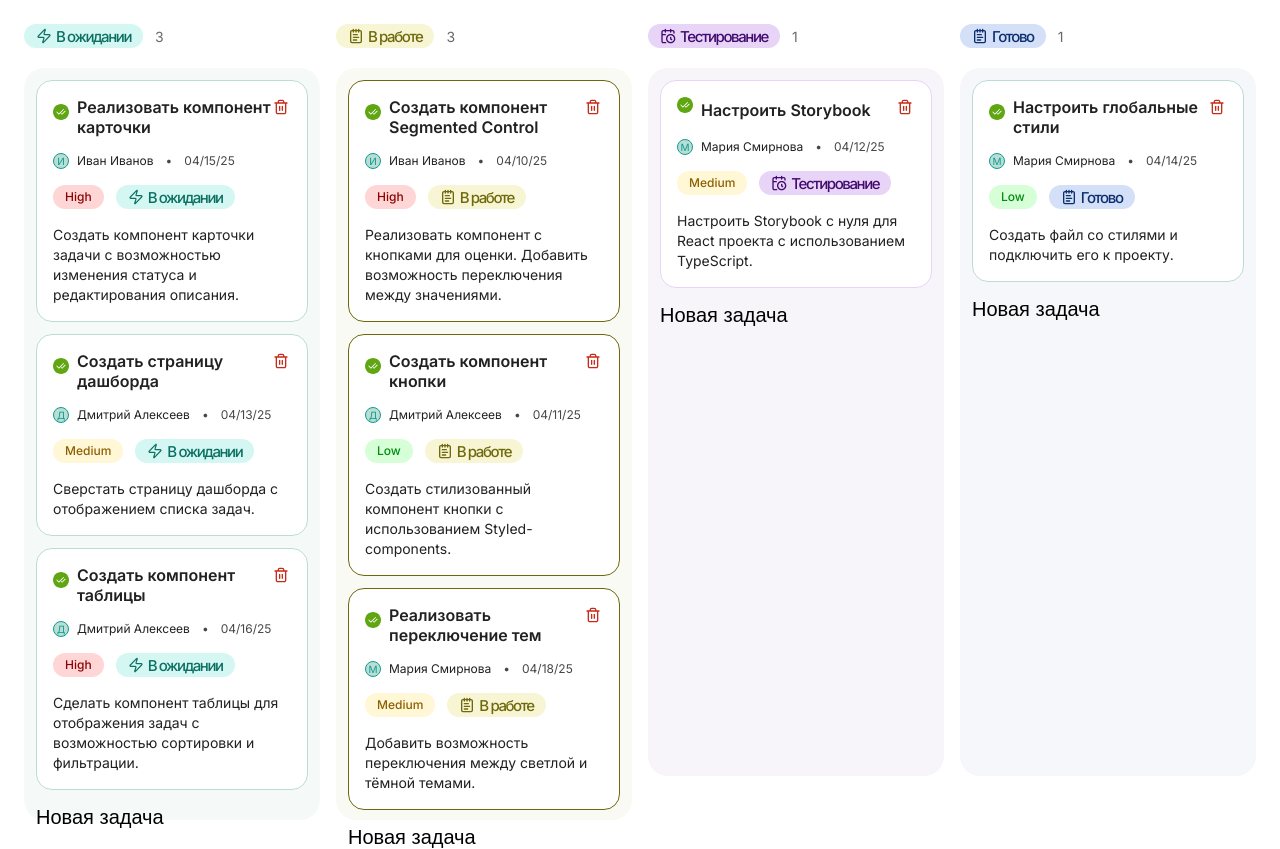
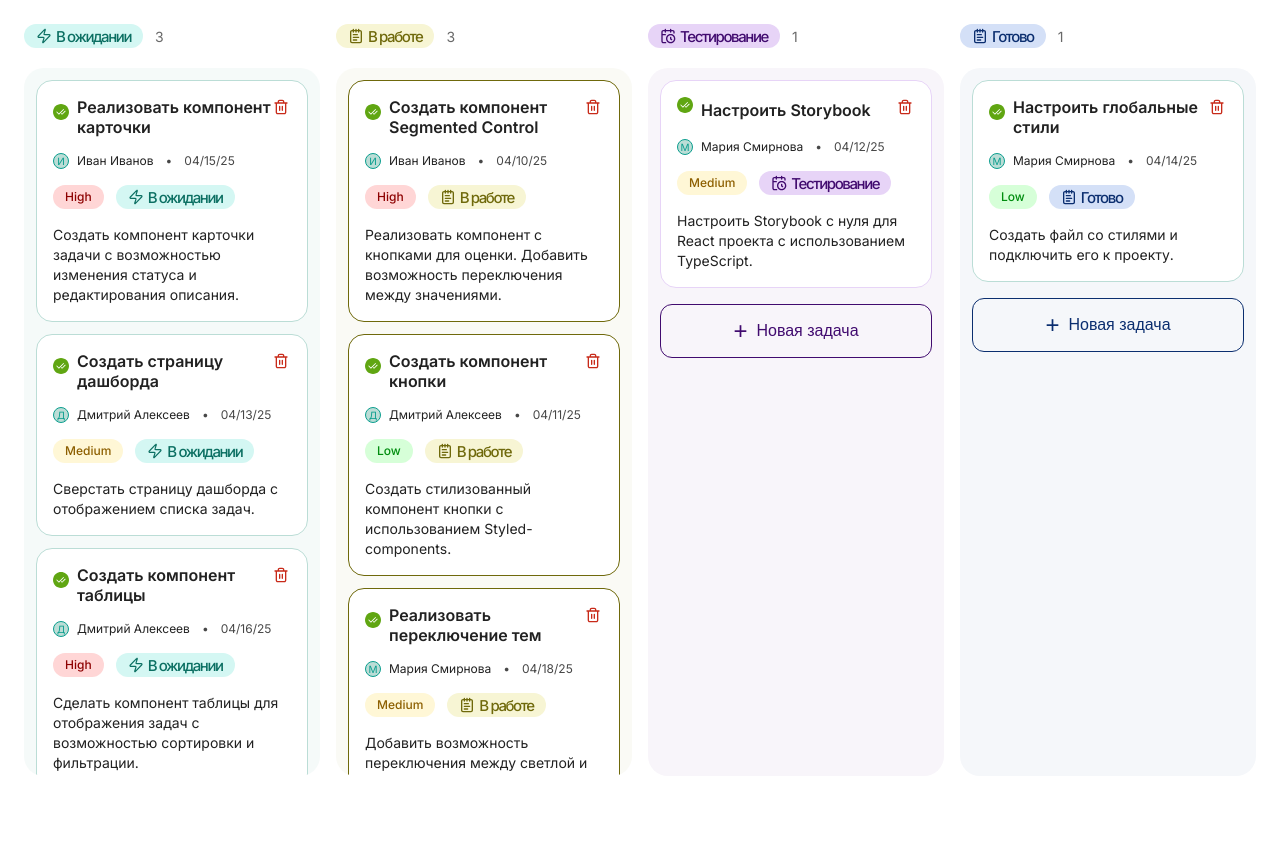
Before and after one commit to nomadcharm/kanban-board, a React (Vite) app: page / in a window 1280 px wide. After the commit the page ends 800 px from the top, so only its background shows below. Built offline with nearby package versions, Linux system fonts and the light colour scheme; a web font is replaced by a local one.

Commit message:
add task button styled

```diff
--- /dev/null
+++ b/src/components/AddButton/AddButton.tsx
@@ -0,0 +1,64 @@
+import { FC } from "react";
+import styled from "styled-components";
+
+interface AddButtonProps {
+  id: number;
+}
+
+const AddButton: FC<AddButtonProps> = ({ id }) => {
+
+  return (
+    <AddTaskButton id={id}>
+      <span> + </span>
+      <span>Новая задача</span>
+    </AddTaskButton>
+  )
+}
+
+const AddTaskButton = styled.button<{ id: number }>`
+  display: flex;
+  align-items: center;
+  justify-content: center;
+  gap: 9px;
+  padding: 14px;
+  width: 100%;
+  border: 1px solid;
+  border-radius: 12px;
+  border-color: ${({ id }) => {
+    switch (id) {
+      case 0:
+        return "var(--clr-atoll)";
+      case 1:
+        return "var(--clr-spicy-mustard)";
+      case 2:
+        return "var(--clr-deep-sapphire)";
+      case 3:
+        return "var(--clr-windsor)";
+      default:
+        return "";
+    }
+  }};
+  font-weight: 500;
+  font-size: 16px;
+  line-height: 24px;
+  color: ${({ id }) => {
+    switch (id) {
+      case 0:
+        return "var(--clr-atoll)";
+      case 1:
+        return "var(--clr-spicy-mustard)";
+      case 2:
+        return "var(--clr-deep-sapphire)";
+      case 3:
+        return "var(--clr-windsor)";
+      default:
+        return "";
+    }
+  }};
+
+  span:first-child {
+    font-size: 24px;
+  }
+`;
+
+export default AddButton;
--- a/src/components/Column/Column.tsx
+++ b/src/components/Column/Column.tsx
@@ -1,12 +1,13 @@
 import { FC, useEffect } from "react";
-import { Column as ColumnType, Task } from "../../types/types";
 import styled from "styled-components";
 import { useDispatch, useSelector } from "react-redux";
+import { Column as ColumnType, Task } from "../../types/types";
 import { RootState } from "../../store/store";
 import TaskCard from "../TaskCard/TaskCard";
 import StatusBar from "../StatusBar/StatusBar";
 import { deleteTask } from "../../store/features/tasksSlice";
 import { useLocalStorage } from "../../hooks/useLocalStorage";
+import AddButton from "../AddButton/AddButton";
 
 interface ColumnProps {
   column: ColumnType;
@@ -45,7 +46,7 @@ const Column: FC<ColumnProps> = ({ column }) => {
             </li>
           ))}
         </TaskList>
-        <button style={{ fontSize: "20px" }}>Новая задача</button>
+        <AddButton id={column.id} />
       </ColumnBody>
     </ColumnContainer>
   );
@@ -71,6 +72,7 @@ const ColumnTaskCount = styled.div`
 `;
 
 const ColumnBody = styled.div<{ id: number }>`
+  position: relative;
   padding: 12px;
   height: 100%;
   border-radius: 20px;
@@ -88,6 +90,22 @@ const ColumnBody = styled.div<{ id: number }>`
         return "";
     }
   }};
+  overflow-y: auto;
+    &::-webkit-scrollbar {
+    width: 4px;
+  }
+
+  &::-webkit-scrollbar-track {
+    background: transparent;
+  }
+
+  &::-webkit-scrollbar-thumb {
+    background-color: #D9DBD7;
+    border-radius: 10px;
+  }
+
+  scrollbar-width: thin;
+  scrollbar-color: #D9DBD7 transparent;
 `;
 
 const TaskList = styled.ul`
```
